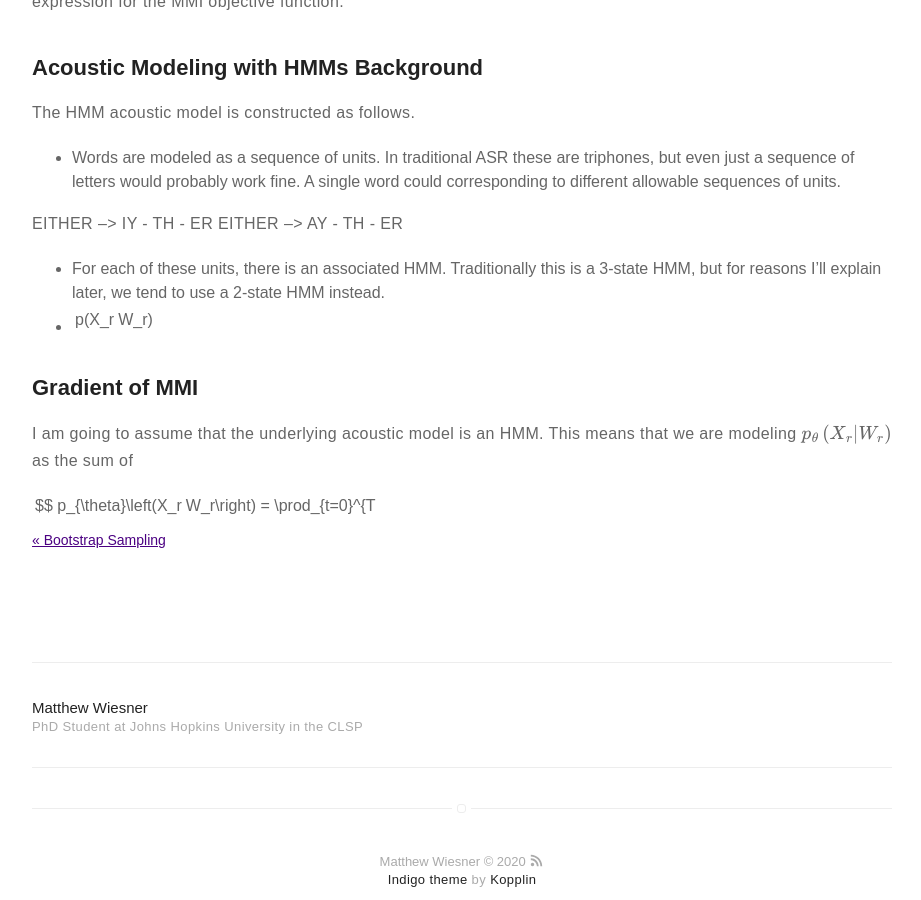
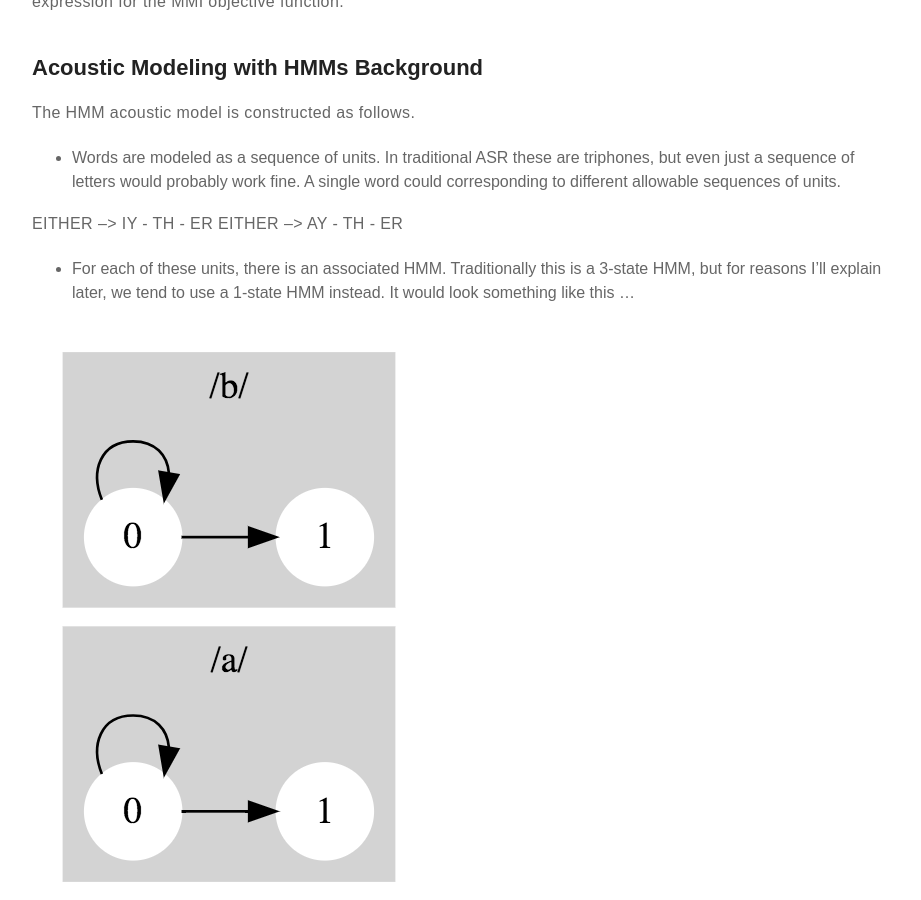
Before and after one commit to m-wiesner/m-wiesner.github.io, a Jekyll site: the page built from _posts/2020-01-22-LF-MMI.markdown, in a window 1280 px wide and 900 px high, scrolled down 2227 px. Shown: the whole window, without its empty margins (178-1099 px from the left). Built offline with Jekyll 4.4.1, drawn with Linux system fonts in a browser that asks for light colours; formulas are drawn with MathJax 3.

Commit message:
Update 2020-01-22-LF-MMI.markdown

```diff
--- a/_posts/2020-01-22-LF-MMI.markdown
+++ b/_posts/2020-01-22-LF-MMI.markdown
@@ -80,8 +80,10 @@ EITHER --> IY - TH - ER
 EITHER --> AY - TH - ER
 
 
+* For each of these units, there is an associated HMM. Traditionally this is a 3-state HMM, but for reasons I'll explain later, we tend to use a 1-state HMM instead. It would look something like this ...
 
-* For each of these units, there is an associated HMM. Traditionally this is a 3-state HMM, but for reasons I'll explain later, we tend to use a 2-state HMM instead.
+![](/LF-MMI/graphviz.png)
+
 * p(X_r | W_r)
 
 ## Gradient of MMI
```
